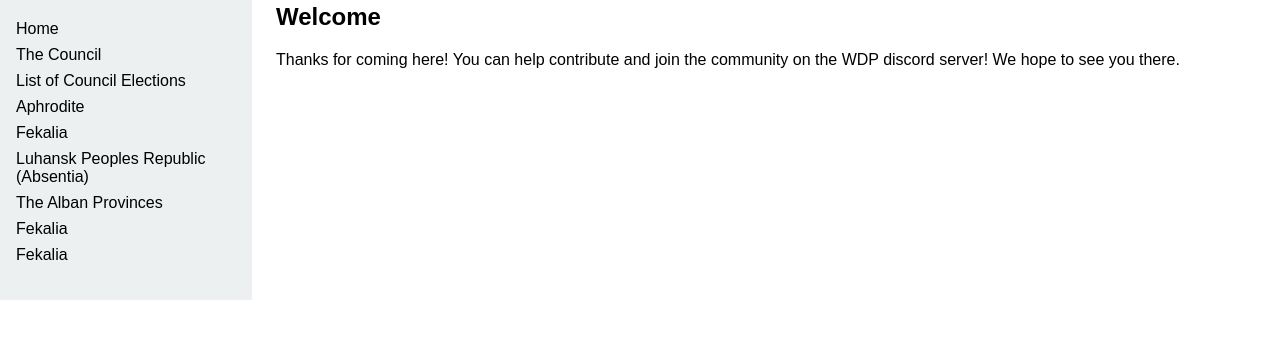
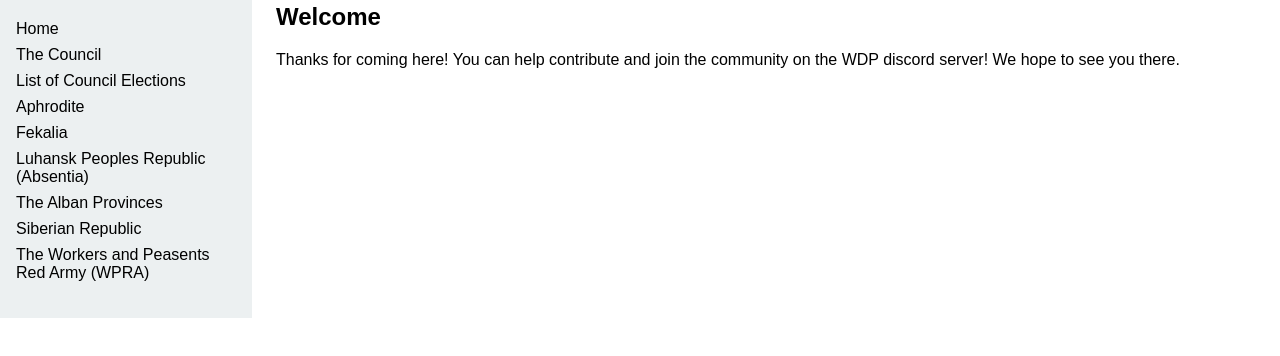
Before and after one commit to euruskanweb/wdpwiki, a plain HTML site: page index.html in a window 1280 px wide. Shown: the part 204-560 px from the top of the page. Drawn offline with Linux system fonts and the light colour scheme.

Commit message:
Fixed all countries showing as fekalia

```diff
--- a/index.html
+++ b/index.html
@@ -125,12 +125,12 @@
       <p>Alban Red was a vassal state owned by the Domain of Inanna. It was annexed by an unknown power during the European Civil War.</p>
     </div>
 
-    <div class="entry" data-title="Fekalia" data-category="WDP">
+    <div class="entry" data-title="Siberian Republic" data-category="WDP">
       <h2>Siberian Republic</h2>
       <p>The Siberian Republic is a country in the WDP. It was established after the fall of the nation of Russia.</p>
     </div>
 
-    <div class="entry" data-title="Fekalia" data-category="WDP">
+    <div class="entry" data-title="The Workers and Peasents Red Army (WPRA)" data-category="WDP">
       <h2>The Workers and Peasents Red Army (WPRA)</h2>
       <p>The Workers and Peasents Red Army (also know as the WPRA) is a supernation occupying most of Asia. They are known for colonialism, and being one of few nations run by more than one person. As of day 19, they are the biggest nation in the WDP, with Texas rivaling at second.</p>
       <h2>Leaders</h2>
```
